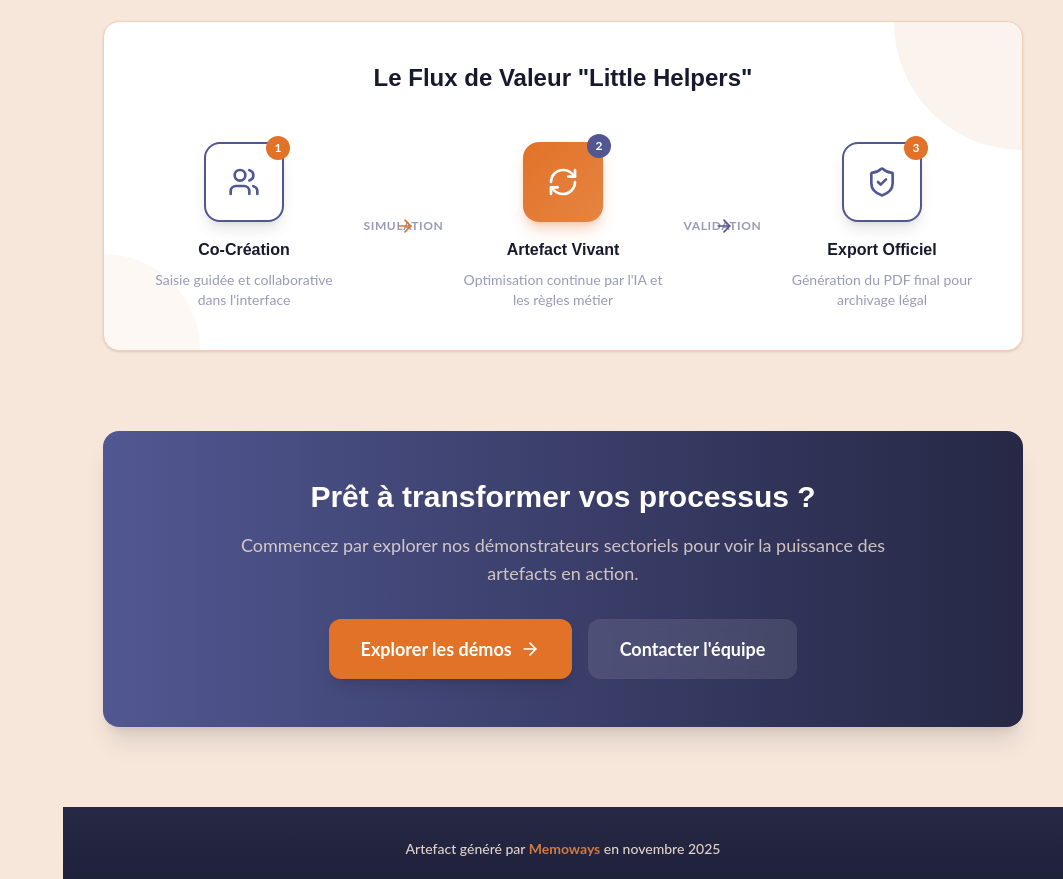
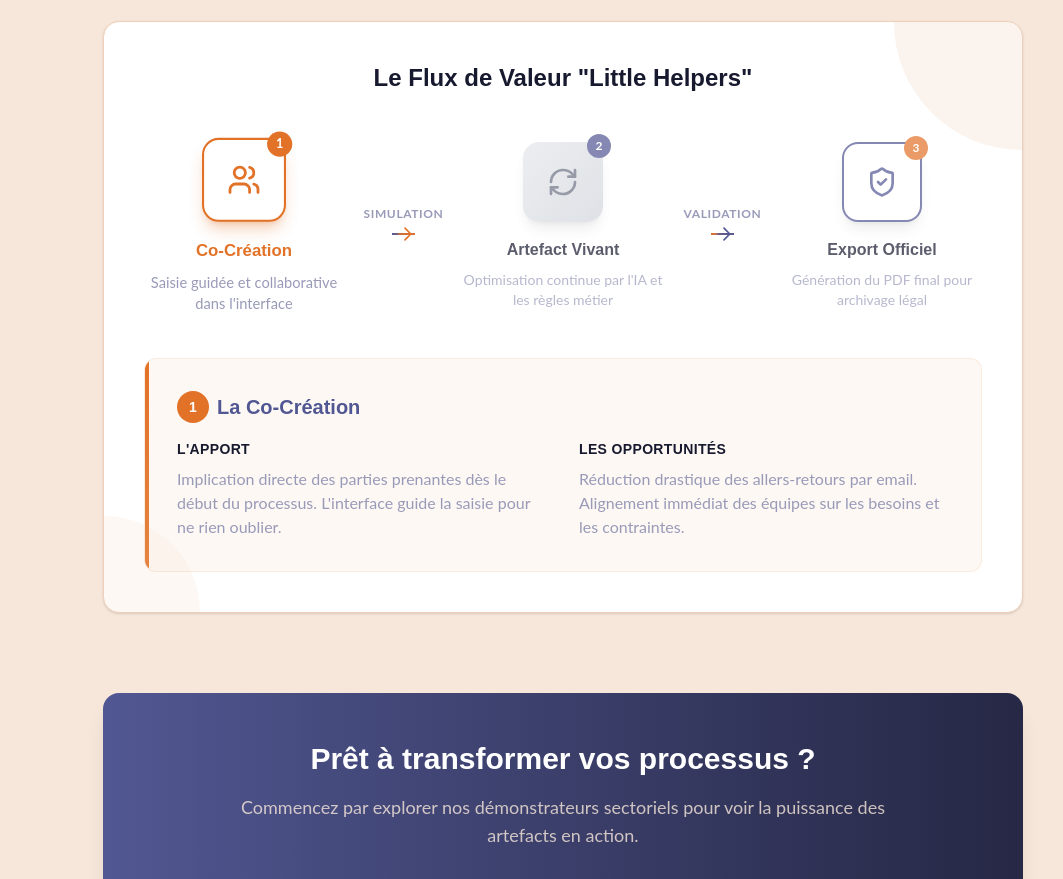
Before and after one commit to memoways/artefacts-demonstrator-app, a React (Vite) app: page /opportunities in a window 1280 px wide. Shown: the part 1180-2059 px from the top of the page, without its empty margins (217-1280 px from the left). Built offline with nearby package versions, Linux system fonts and the light colour scheme.

Commit message:
Update Opportunities and Process pages

```diff
--- a/src/pages/Opportunities.tsx
+++ b/src/pages/Opportunities.tsx
@@ -1,7 +1,10 @@
 import { ArrowRight, FileText, Zap, Users, ShieldCheck, RefreshCw } from 'lucide-react';
 import { Link } from 'react-router-dom';
+import { useState } from 'react';
 
 const Opportunities = () => {
+    const [activeStep, setActiveStep] = useState(1);
+
     return (
         <div className="max-w-5xl mx-auto pb-10">
             <div className="mb-16 text-center">
@@ -134,56 +137,127 @@ const Opportunities = () => {
 
                 <h2 className="font-headings text-2xl font-bold text-dark-knight mb-12 text-center relative z-10">Le Flux de Valeur "Little Helpers"</h2>
 
-                <div className="flex flex-col md:flex-row items-center justify-between relative z-10 gap-8">
+                <div className="flex flex-col md:flex-row items-center justify-between relative z-10 gap-8 mb-12">
                     {/* Step 1 */}
-                    <div className="flex flex-col items-center text-center max-w-[200px]">
-                        <div className="w-20 h-20 rounded-2xl bg-white border-2 border-whale-skin flex items-center justify-center shadow-lg mb-4 relative group">
-                            <Users size={32} className="text-whale-skin group-hover:scale-110 transition-transform" />
+                    <div
+                        className={`flex flex-col items-center text-center max-w-[200px] cursor-pointer transition-all duration-300 ${activeStep === 1 ? 'scale-105' : 'opacity-70 hover:opacity-100'}`}
+                        onClick={() => setActiveStep(1)}
+                    >
+                        <div className={`w-20 h-20 rounded-2xl bg-white border-2 ${activeStep === 1 ? 'border-autumn-landscape shadow-autumn-landscape/30' : 'border-whale-skin'} flex items-center justify-center shadow-lg mb-4 relative group transition-colors`}>
+                            <Users size={32} className={`${activeStep === 1 ? 'text-autumn-landscape' : 'text-whale-skin'} transition-colors`} />
                             <div className="absolute -top-2 -right-2 w-6 h-6 bg-autumn-landscape rounded-full flex items-center justify-center text-white text-xs font-bold">1</div>
                         </div>
-                        <h3 className="font-bold text-dark-knight mb-2">Co-Création</h3>
+                        <h3 className={`font-bold ${activeStep === 1 ? 'text-autumn-landscape' : 'text-dark-knight'} mb-2 transition-colors`}>Co-Création</h3>
                         <p className="text-sm text-skyline">Saisie guidée et collaborative dans l'interface</p>
                     </div>
 
                     {/* Arrow */}
-                    <div className="hidden md:flex flex-1 items-center justify-center px-4">
-                        <div className="h-0.5 w-full bg-gradient-to-r from-whale-skin to-autumn-landscape relative">
-                            <div className="absolute top-1/2 left-1/2 -translate-x-1/2 -translate-y-1/2 bg-white px-2 text-xs font-bold text-skyline uppercase tracking-wider">
-                                Simulation
-                            </div>
+                    <div className="hidden md:flex flex-1 items-center justify-center px-4 relative h-10">
+                        <div className="absolute top-0 left-1/2 -translate-x-1/2 text-xs font-bold text-skyline uppercase tracking-wider mb-2">
+                            Simulation
+                        </div>
+                        <div className="h-0.5 w-full bg-gradient-to-r from-whale-skin to-autumn-landscape relative mt-4">
                             <ArrowRight className="absolute right-0 top-1/2 -translate-y-1/2 text-autumn-landscape" size={20} />
                         </div>
                     </div>
 
                     {/* Step 2 */}
-                    <div className="flex flex-col items-center text-center max-w-[200px]">
-                        <div className="w-20 h-20 rounded-2xl bg-gradient-to-br from-autumn-landscape to-pizazz flex items-center justify-center shadow-lg shadow-autumn-landscape/30 mb-4 relative group">
-                            <RefreshCw size={32} className="text-white animate-spin-slow" />
+                    <div
+                        className={`flex flex-col items-center text-center max-w-[200px] cursor-pointer transition-all duration-300 ${activeStep === 2 ? 'scale-105' : 'opacity-70 hover:opacity-100'}`}
+                        onClick={() => setActiveStep(2)}
+                    >
+                        <div className={`w-20 h-20 rounded-2xl bg-gradient-to-br ${activeStep === 2 ? 'from-autumn-landscape to-pizazz shadow-autumn-landscape/50' : 'from-gray-200 to-gray-300'} flex items-center justify-center shadow-lg mb-4 relative group transition-all`}>
+                            <RefreshCw size={32} className={`${activeStep === 2 ? 'text-white animate-spin-slow' : 'text-gray-500'}`} />
                             <div className="absolute -top-2 -right-2 w-6 h-6 bg-whale-skin rounded-full flex items-center justify-center text-white text-xs font-bold">2</div>
                         </div>
-                        <h3 className="font-bold text-dark-knight mb-2">Artefact Vivant</h3>
+                        <h3 className={`font-bold ${activeStep === 2 ? 'text-autumn-landscape' : 'text-dark-knight'} mb-2 transition-colors`}>Artefact Vivant</h3>
                         <p className="text-sm text-skyline">Optimisation continue par l'IA et les règles métier</p>
                     </div>
 
                     {/* Arrow */}
-                    <div className="hidden md:flex flex-1 items-center justify-center px-4">
-                        <div className="h-0.5 w-full bg-gradient-to-r from-autumn-landscape to-whale-skin relative">
-                            <div className="absolute top-1/2 left-1/2 -translate-x-1/2 -translate-y-1/2 bg-white px-2 text-xs font-bold text-skyline uppercase tracking-wider">
-                                Validation
-                            </div>
+                    <div className="hidden md:flex flex-1 items-center justify-center px-4 relative h-10">
+                        <div className="absolute top-0 left-1/2 -translate-x-1/2 text-xs font-bold text-skyline uppercase tracking-wider mb-2">
+                            Validation
+                        </div>
+                        <div className="h-0.5 w-full bg-gradient-to-r from-autumn-landscape to-whale-skin relative mt-4">
                             <ArrowRight className="absolute right-0 top-1/2 -translate-y-1/2 text-whale-skin" size={20} />
                         </div>
                     </div>
 
                     {/* Step 3 */}
-                    <div className="flex flex-col items-center text-center max-w-[200px]">
-                        <div className="w-20 h-20 rounded-2xl bg-white border-2 border-whale-skin flex items-center justify-center shadow-lg mb-4 relative group">
-                            <ShieldCheck size={32} className="text-whale-skin group-hover:scale-110 transition-transform" />
+                    <div
+                        className={`flex flex-col items-center text-center max-w-[200px] cursor-pointer transition-all duration-300 ${activeStep === 3 ? 'scale-105' : 'opacity-70 hover:opacity-100'}`}
+                        onClick={() => setActiveStep(3)}
+                    >
+                        <div className={`w-20 h-20 rounded-2xl bg-white border-2 ${activeStep === 3 ? 'border-autumn-landscape shadow-autumn-landscape/30' : 'border-whale-skin'} flex items-center justify-center shadow-lg mb-4 relative group transition-colors`}>
+                            <ShieldCheck size={32} className={`${activeStep === 3 ? 'text-autumn-landscape' : 'text-whale-skin'} transition-colors`} />
                             <div className="absolute -top-2 -right-2 w-6 h-6 bg-autumn-landscape rounded-full flex items-center justify-center text-white text-xs font-bold">3</div>
                         </div>
-                        <h3 className="font-bold text-dark-knight mb-2">Export Officiel</h3>
+                        <h3 className={`font-bold ${activeStep === 3 ? 'text-autumn-landscape' : 'text-dark-knight'} mb-2 transition-colors`}>Export Officiel</h3>
                         <p className="text-sm text-skyline">Génération du PDF final pour archivage légal</p>
                     </div>
+                </div>
+
+                {/* Detailed Content Area */}
+                <div className="bg-coast-cream/30 rounded-xl p-8 border border-autumn-landscape/10 min-h-[180px] transition-all duration-500 relative overflow-hidden">
+                    <div className="absolute top-0 left-0 w-1 h-full bg-gradient-to-b from-autumn-landscape to-pizazz"></div>
+
+                    {activeStep === 1 && (
+                        <div className="animate-fadeIn">
+                            <h3 className="text-xl font-bold text-whale-skin mb-4 flex items-center gap-2">
+                                <span className="w-8 h-8 rounded-full bg-autumn-landscape text-white flex items-center justify-center text-sm">1</span>
+                                La Co-Création
+                            </h3>
+                            <div className="grid grid-cols-1 md:grid-cols-2 gap-8">
+                                <div>
+                                    <h4 className="font-bold text-dark-knight mb-2 text-sm uppercase tracking-wide">L'Apport</h4>
+                                    <p className="text-skyline">Implication directe des parties prenantes dès le début du processus. L'interface guide la saisie pour ne rien oublier.</p>
+                                </div>
+                                <div>
+                                    <h4 className="font-bold text-dark-knight mb-2 text-sm uppercase tracking-wide">Les Opportunités</h4>
+                                    <p className="text-skyline">Réduction drastique des allers-retours par email. Alignement immédiat des équipes sur les besoins et les contraintes.</p>
+                                </div>
+                            </div>
+                        </div>
+                    )}
+
+                    {activeStep === 2 && (
+                        <div className="animate-fadeIn">
+                            <h3 className="text-xl font-bold text-whale-skin mb-4 flex items-center gap-2">
+                                <span className="w-8 h-8 rounded-full bg-autumn-landscape text-white flex items-center justify-center text-sm">2</span>
+                                L'Artefact Vivant
+                            </h3>
+                            <div className="grid grid-cols-1 md:grid-cols-2 gap-8">
+                                <div>
+                                    <h4 className="font-bold text-dark-knight mb-2 text-sm uppercase tracking-wide">L'Apport</h4>
+                                    <p className="text-skyline">Un outil qui vit avec le projet, pas un document mort. Il intègre la logique métier et recalcule tout en temps réel.</p>
+                                </div>
+                                <div>
+                                    <h4 className="font-bold text-dark-knight mb-2 text-sm uppercase tracking-wide">Les Opportunités</h4>
+                                    <p className="text-skyline">Ajustements instantanés, simulations de scénarios ("et si ?"), et prise de décision éclairée basée sur des données fiables.</p>
+                                </div>
+                            </div>
+                        </div>
+                    )}
+
+                    {activeStep === 3 && (
+                        <div className="animate-fadeIn">
+                            <h3 className="text-xl font-bold text-whale-skin mb-4 flex items-center gap-2">
+                                <span className="w-8 h-8 rounded-full bg-autumn-landscape text-white flex items-center justify-center text-sm">3</span>
+                                L'Export Officiel
+                            </h3>
+                            <div className="grid grid-cols-1 md:grid-cols-2 gap-8">
+                                <div>
+                                    <h4 className="font-bold text-dark-knight mb-2 text-sm uppercase tracking-wide">L'Apport</h4>
+                                    <p className="text-skyline">La sécurité d'un document contractuel quand c'est nécessaire, généré à partir de données validées.</p>
+                                </div>
+                                <div>
+                                    <h4 className="font-bold text-dark-knight mb-2 text-sm uppercase tracking-wide">Les Opportunités</h4>
+                                    <p className="text-skyline">Génération automatique sans erreur de copier-coller, conformité garantie, et archivage simplifié.</p>
+                                </div>
+                            </div>
+                        </div>
+                    )}
                 </div>
             </div>
 
```
Also changed, not shown: src/pages/Process.tsx (+9 -9 lines).
